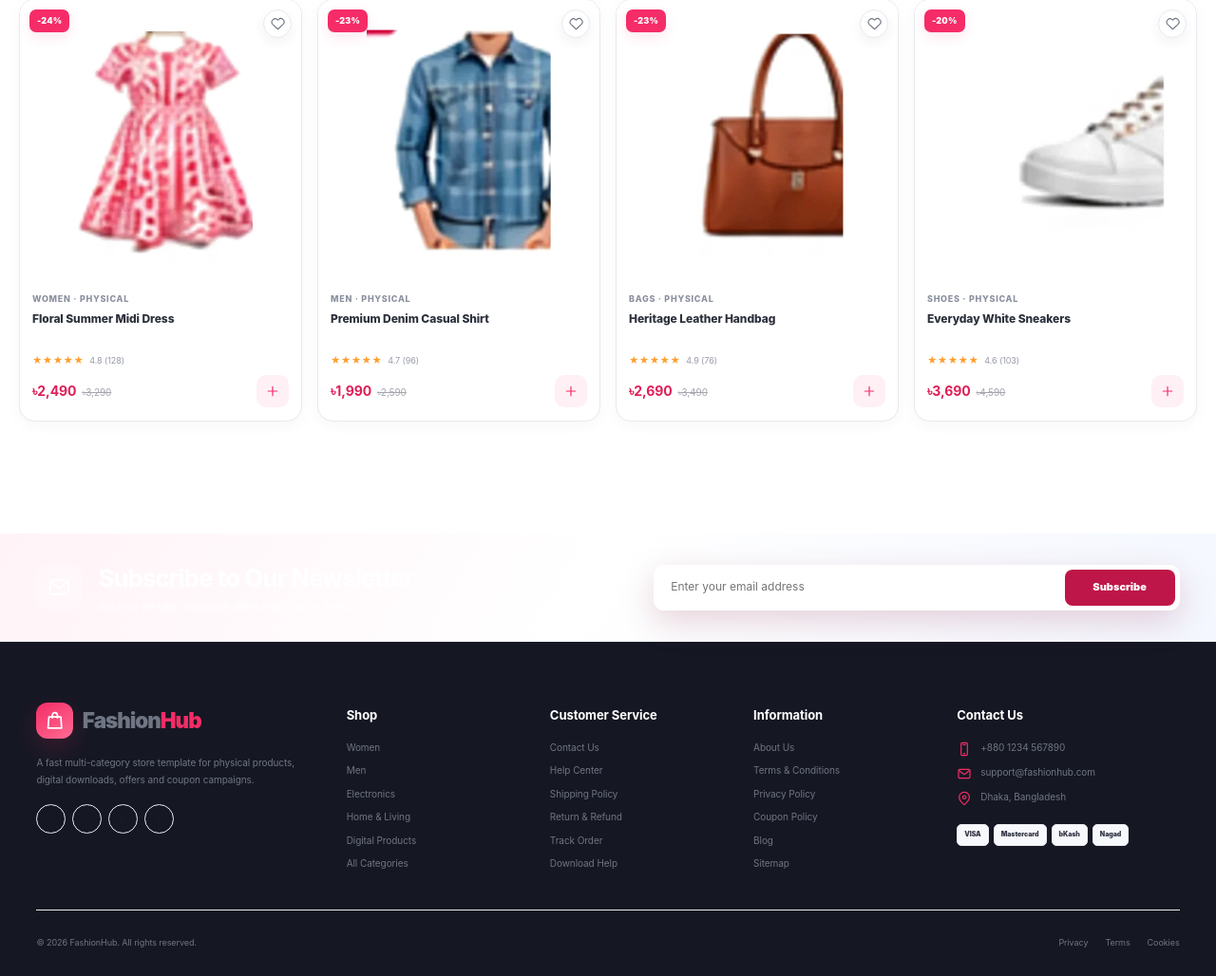
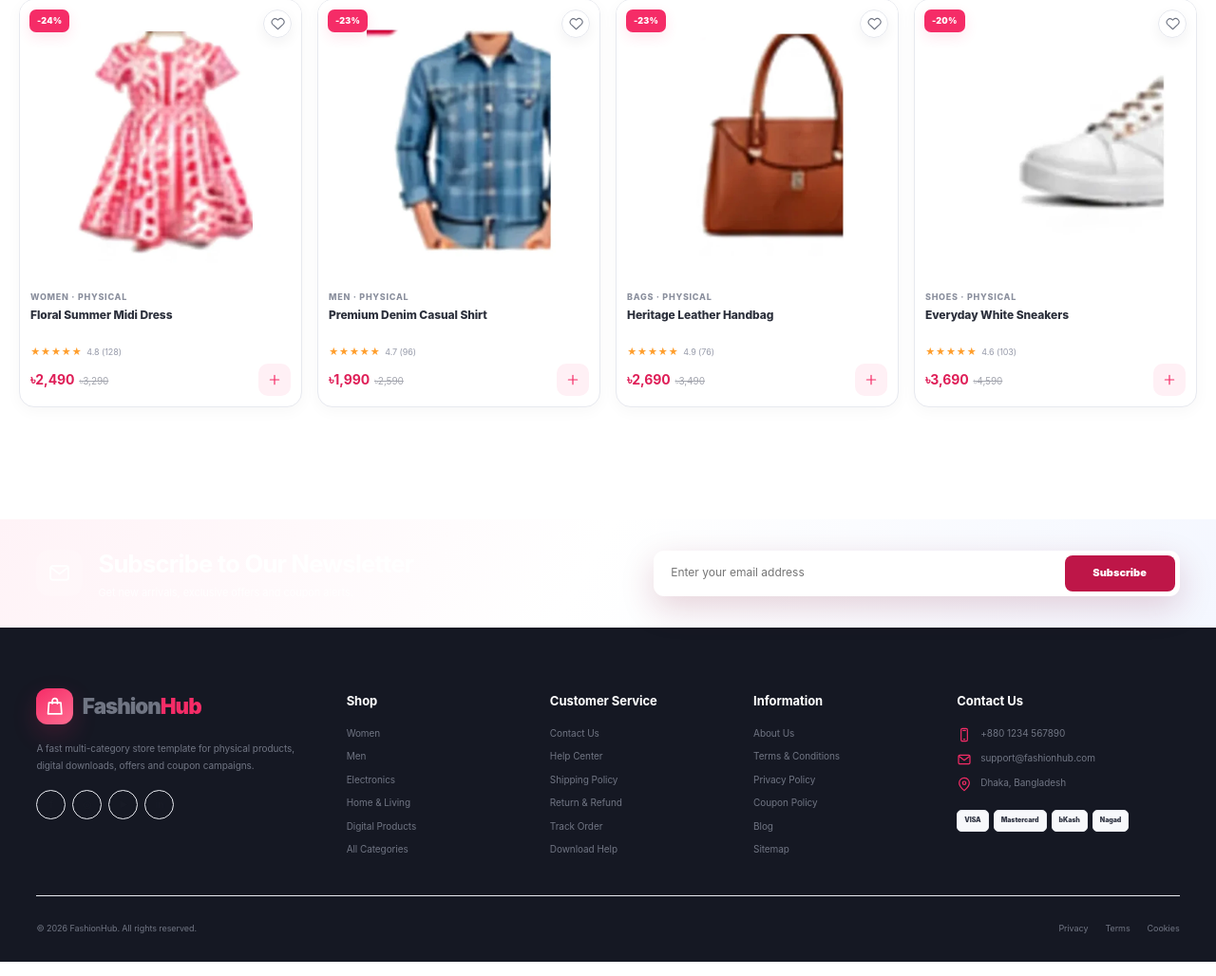
Before and after one commit to deshonlineit/fashionhub, a PHP site: page /cart.html in a window 1280 px wide. Shown: the part 954-1982 px from the top of the page at 95% size. Run offline with PHP 8.4, Linux system fonts and the light colour scheme.

Commit message:
Load carousel tuning with critical header styles

```diff
--- a/assets/css/sticky-header.css
+++ b/assets/css/sticky-header.css
@@ -1,3 +1,5 @@
+@import url("product-carousel.css");
+
 /* FashionHub fixed navigation row only */
 .site-header{
   position:relative!important;
```
